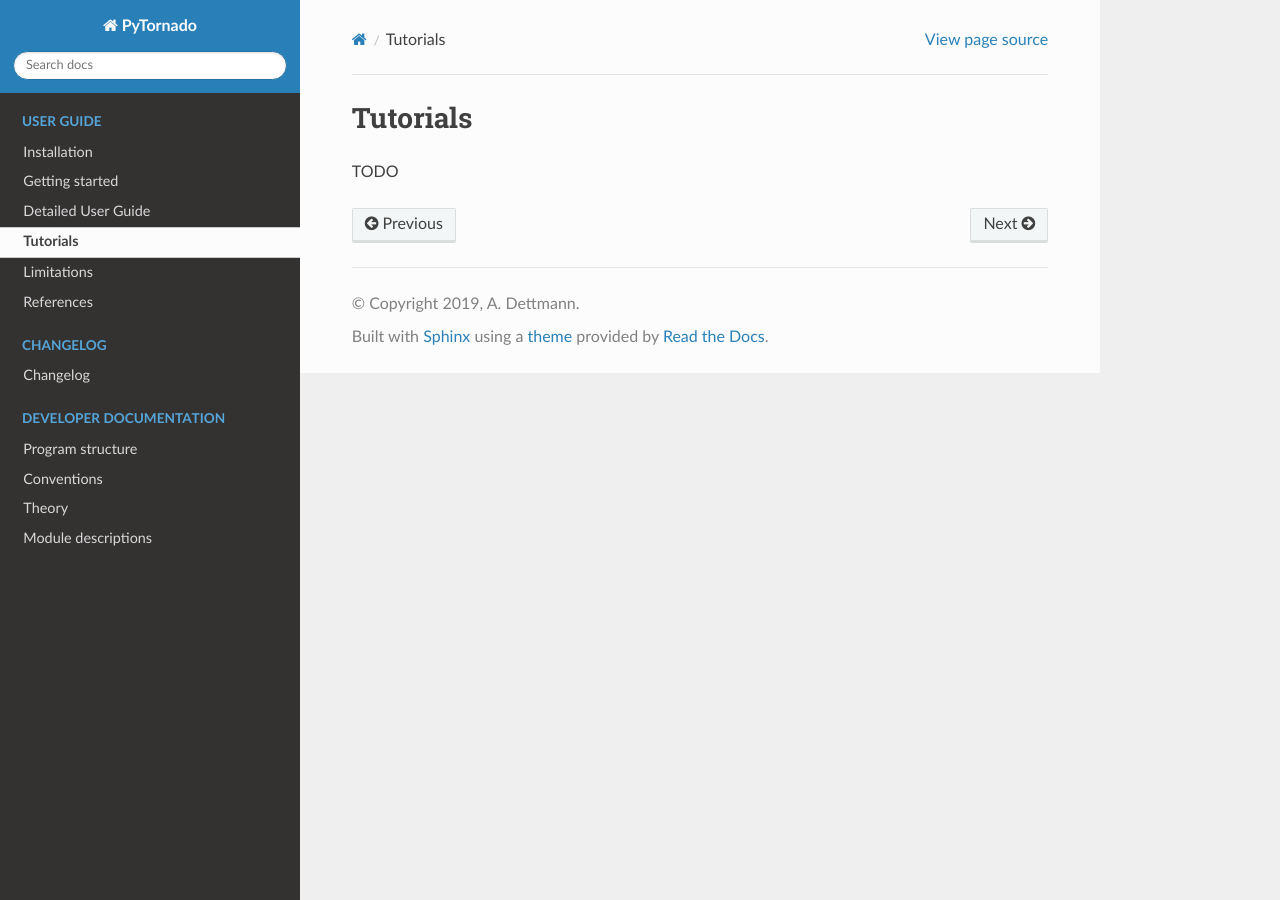
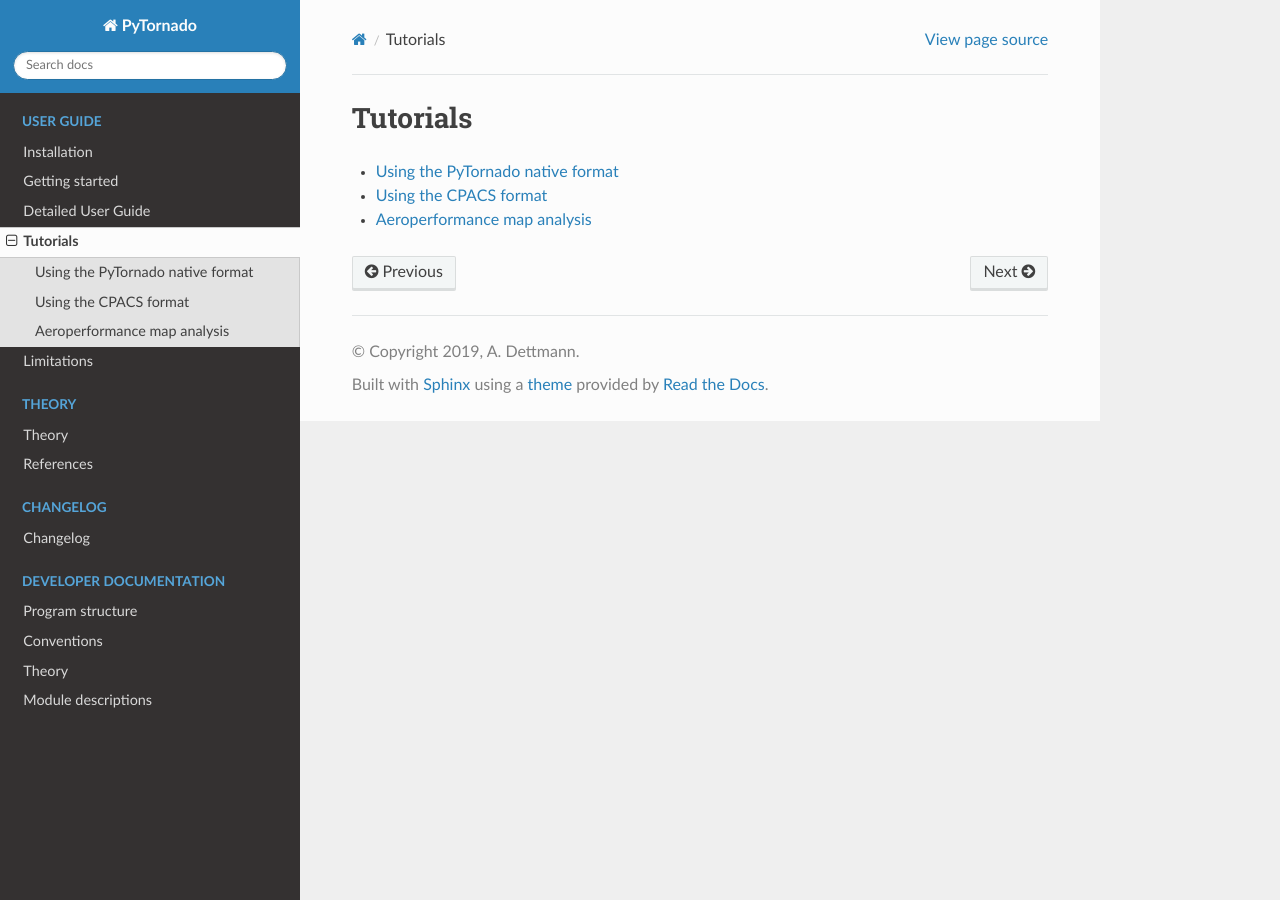
Before and after one commit to airinnova/pytornado, a Sphinx documentation site: the page built from docs/source/user_guide/tutorials.rst, in a window 1280 px wide. Built offline with Sphinx 7.4.7 and the Read the Docs theme 2.0.0, drawn with Linux system fonts in a browser that asks for light colours; the version number could not be read and is left out.

Commit message:
Added theory part for documentation

```diff
--- /dev/null
+++ b/docs/source/theory/index.rst
@@ -0,0 +1,4 @@
+Theory
+======
+
+TODO
--- a/docs/source/user_guide/tutorials.rst
+++ b/docs/source/user_guide/tutorials.rst
@@ -3,4 +3,9 @@
 Tutorials
 =========
 
-TODO
+.. toctree::
+   :maxdepth: 2
+
+   tutorials/format_native
+   tutorials/format_cpacs
+   tutorials/apm
--- /dev/null
+++ b/docs/source/user_guide/tutorials/apm.rst
@@ -0,0 +1,7 @@
+Aeroperformance map analysis
+============================
+
+TODO
+
+* JSON format
+* CPACS
--- /dev/null
+++ b/docs/source/user_guide/tutorials/format_cpacs.rst
@@ -0,0 +1,4 @@
+Using the CPACS format
+======================
+
+TODO
--- /dev/null
+++ b/docs/source/user_guide/tutorials/format_native.rst
@@ -0,0 +1,4 @@
+Using the |name| native format
+==============================
+
+TODO
```
Also changed, not shown: docs/source/index.rst (+7 -1 lines), docs/source/theory/references.rst (renamed from docs/source/user_guide/references.rst).
